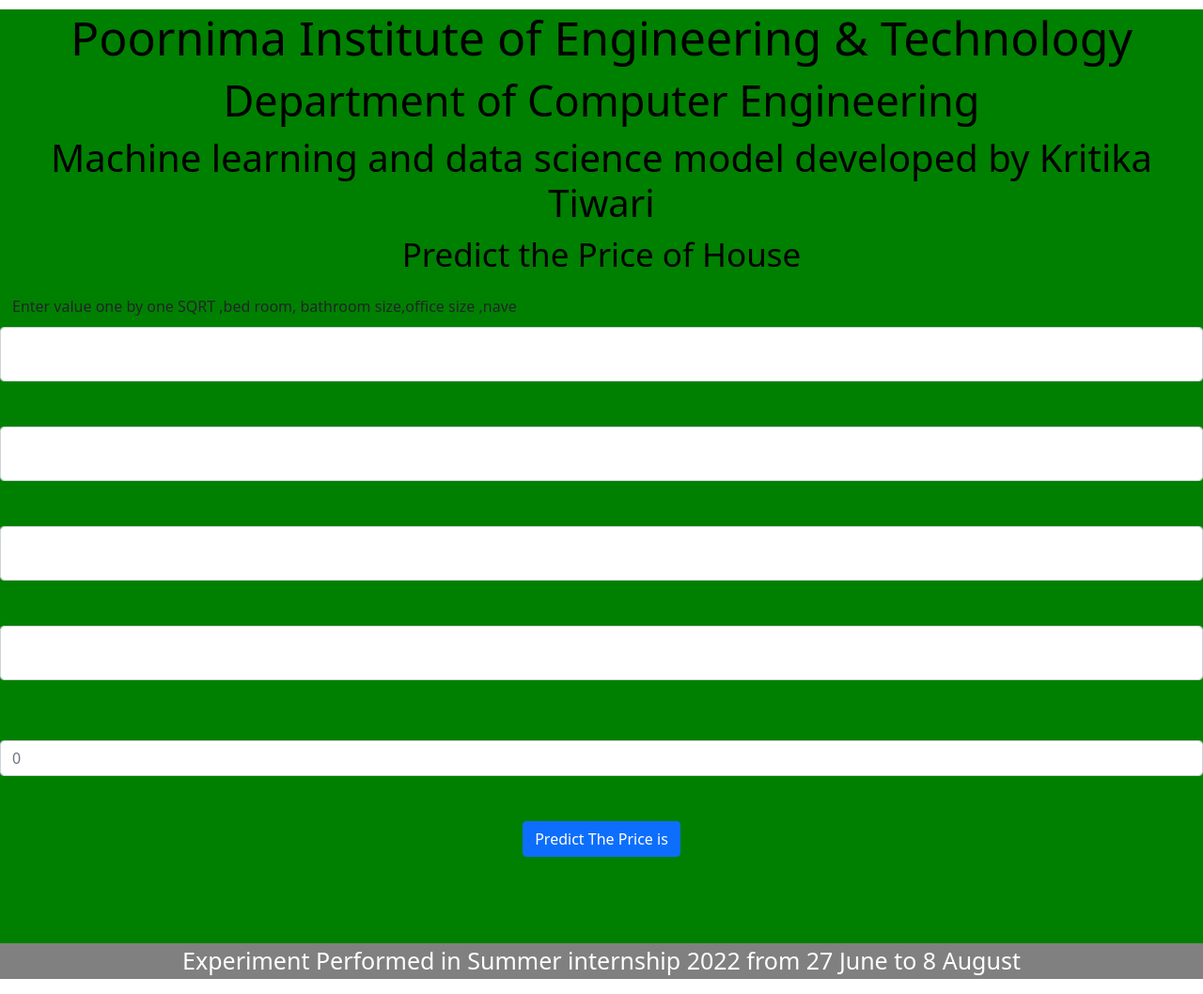
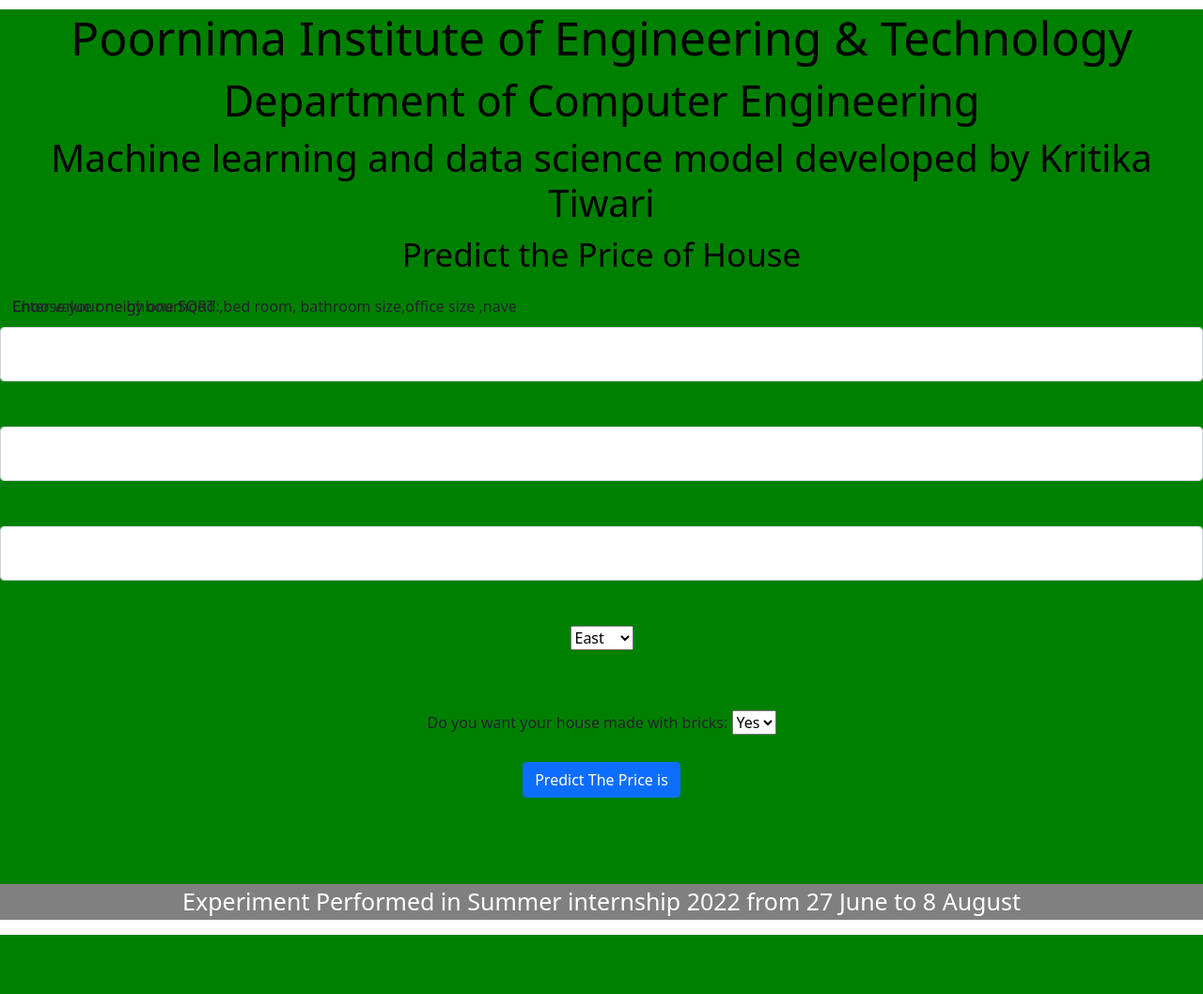
Before and after one commit to KritikaTiwari/house_project2, a Flask app: page / in a window 1280 px wide. Shown: the whole page at 94% size. After the commit the page ends 995 px from the top, so only its background shows below. Run offline with Flask 2, Linux system fonts and the light colour scheme; parts of the project's set-up code (start-up, migrations or seed data) failed here and were passed over.

Commit message:
Update index.html

```diff
--- a/templates/index.html
+++ b/templates/index.html
@@ -53,19 +53,25 @@
 
 <br>
 <br>
-
-<input type="number" class="form-control" id="exp3" name="exp3" step="any" min="0" max="100" placeholder="0" required="required">
-
+<label for="neighbourhood"><h6>Choose your neighbourhood:</h6></label>
+  <select name="neighbourhood" id="neighbourhood">
+    <option value="East">East</option>
+    <option value="West">West</option>
+    <option value="North">North</option>
+  </select>
 
 </div>
 <br>
 <br>
 
-
-
-<input type="number" class="form-control" id="exp4" name="exp4" step="any" min="0" max="100" placeholder="0" required="required">
+      <label for="Bricks"><h6>Do you want your house made with bricks:</h6></label>
+  <select name="Bricks" id="Bricks">
+    <option value="Yes">Yes</option>
+    <option value="No">No</option>
+  </select>
 <br>
 <br>
+
 <button type="submit" class="btn btn-primary btn-block btn-large">Predict The Price is </button>
 </form>
 <br>
```
